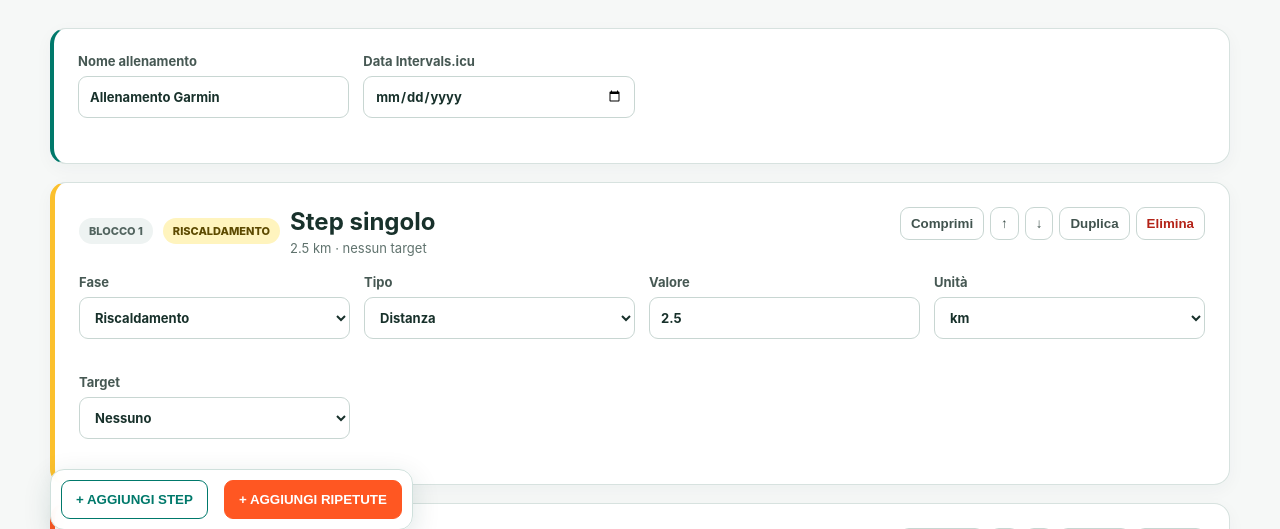
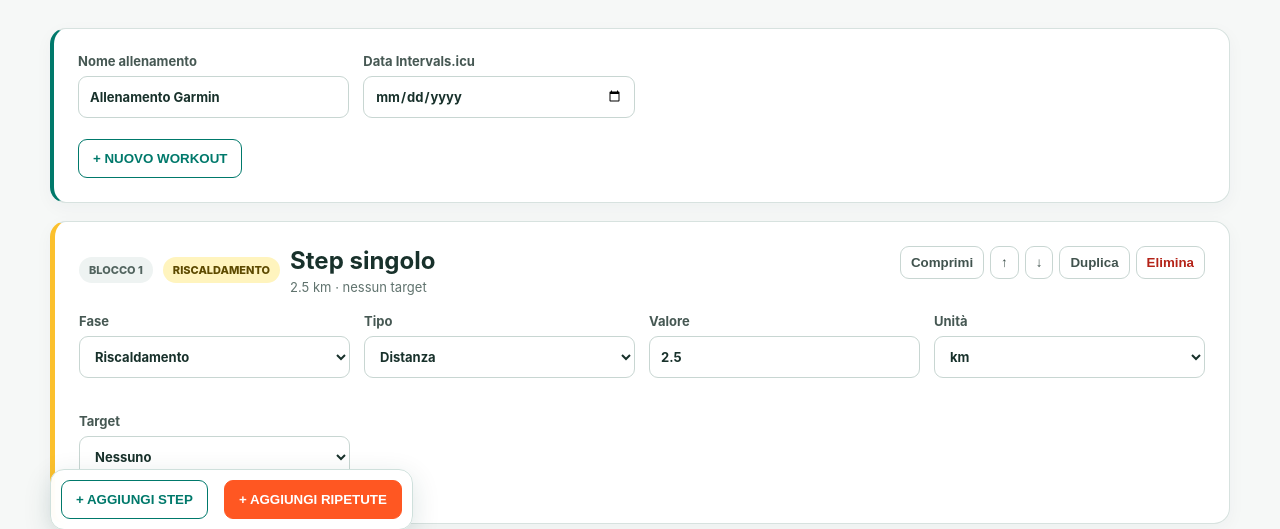
Before and after one commit to P4oloR/garmin-workout-generator, a Flask app: page / in a window 1280 px wide. Shown: the part 256-785 px from the top of the page. Run offline with Flask 3, Linux system fonts and the light colour scheme.

Commit message:
Add weekly workout create and edit workflow

```diff
--- a/templates/index.html
+++ b/templates/index.html
@@ -27,7 +27,8 @@
     </header>
 
     <section class="card name-card">
-        <div class="step-grid">
+        <div class="name-card-header">
+            <div class="step-grid name-card-grid">
                 <label class="field">
                     <span>Nome allenamento</span>
                     <input id="workout-name" type="text" value="Allenamento Garmin">
@@ -38,6 +39,12 @@
                     <input id="workout-date" type="date">
                     <small class="field-error"></small>
                 </label>
+            </div>
+            <button id="new-workout" class="secondary new-workout-button" type="button">+ NUOVO WORKOUT</button>
+        </div>
+        <div id="editing-banner" class="editing-banner hidden">
+            <span>Stai modificando un allenamento già inserito nella settimana.</span>
+            <button id="cancel-edit-workout" type="button">ANNULLA MODIFICA</button>
         </div>
     </section>
 
@@ -200,6 +207,7 @@ const publishWolButton = document.getElementById("publish-wol");
 const wolResult = document.getElementById("wol-result");
 const wolUrl = document.getElementById("wol-url");
 let weekItems = [];
+let editingWeekItemId = null;
 
 const roleNames = {
     run: "Corsa",
@@ -693,24 +701,36 @@ function renderWeekList() {
         .forEach(item => {
             const row = document.createElement("div");
             row.className = "week-item";
+            if (item.id === editingWeekItemId) row.classList.add("is-editing");
+
             row.innerHTML =
-                '<div><strong>' +
+                '<div class="week-item-copy"><strong>' +
                 ["Lunedì","Martedì","Mercoledì","Giovedì","Venerdì","Sabato","Domenica"][item.day_offset] +
                 '</strong><span>' + escapeHtmlClient(item.workout.name) + '</span></div>' +
-                '<button type="button" class="danger-action" data-remove="' + item.id + '">Rimuovi</button>';
+                '<div class="week-item-actions">' +
+                    '<button type="button" class="secondary-action" data-edit="' + item.id + '">Modifica</button>' +
+                    '<button type="button" class="danger-action" data-remove="' + item.id + '">Rimuovi</button>' +
+                '</div>';
             weekList.appendChild(row);
+        });
+
+    weekList.querySelectorAll("[data-edit]").forEach(button => {
+        button.addEventListener("click", () => editWeekWorkout(button.dataset.edit));
     });
 
     weekList.querySelectorAll("[data-remove]").forEach(button => {
         button.addEventListener("click", () => {
-            weekItems = weekItems.filter(item => item.id !== button.dataset.remove);
+            const id = button.dataset.remove;
+            weekItems = weekItems.filter(item => item.id !== id);
+            if (editingWeekItemId === id) {
+                resetWorkoutBuilder();
+            }
             renderWeekList();
         });
     });
 
     publishWolButton.disabled = false;
 }
-
 function escapeHtmlClient(value) {
     return String(value ?? "")
         .replaceAll("&", "&amp;")
@@ -718,6 +738,58 @@ function escapeHtmlClient(value) {
         .replaceAll(">", "&gt;")
         .replaceAll('"', "&quot;")
         .replaceAll("'", "&#039;");
+}
+
+function loadWorkoutIntoBuilder(workout) {
+    builder.innerHTML = "";
+    document.getElementById("workout-name").value = workout.name || "";
+
+    (workout.items || []).forEach(item => {
+        if (item.type === "step") {
+            addStep(item);
+        } else if (item.type === "repeat") {
+            addRepeat(item);
+        }
+    });
+
+    if (!builder.children.length) {
+        addStep({role: "run", end_type: "distance", value: 1, unit: "km", target: "none"});
+    }
+
+    refreshUI();
+}
+
+function setEditingMode(itemId) {
+    editingWeekItemId = itemId;
+    const banner = document.getElementById("editing-banner");
+    const button = document.getElementById("add-current-to-week");
+
+    banner.classList.toggle("hidden", !itemId);
+    button.textContent = itemId ? "AGGIORNA ALLENAMENTO" : "+ AGGIUNGI ALLA SETTIMANA";
+    renderWeekList();
+}
+
+function editWeekWorkout(itemId) {
+    const item = weekItems.find(entry => entry.id === itemId);
+    if (!item) return;
+
+    document.getElementById("week-day").value = String(item.day_offset);
+    loadWorkoutIntoBuilder(JSON.parse(JSON.stringify(item.workout)));
+    setEditingMode(itemId);
+    window.scrollTo({top: 0, behavior: "smooth"});
+}
+
+function resetWorkoutBuilder() {
+    editingWeekItemId = null;
+    builder.innerHTML = "";
+    document.getElementById("workout-name").value = "Nuovo allenamento";
+    document.getElementById("workout-date").value = "";
+    addStep({role: "run", end_type: "distance", value: 1, unit: "km", target: "none"});
+    document.getElementById("editing-banner").classList.add("hidden");
+    document.getElementById("add-current-to-week").textContent = "+ AGGIUNGI ALLA SETTIMANA";
+    errorBox.classList.add("hidden");
+    refreshUI();
+    renderWeekList();
 }
 
 function addCurrentWorkoutToWeek() {
@@ -731,16 +803,31 @@ function addCurrentWorkoutToWeek() {
     const dayOffset = Number(document.getElementById("week-day").value);
     const workout = JSON.parse(JSON.stringify(currentWorkoutPayload()));
 
+    if (editingWeekItemId) {
+        const editingItem = weekItems.find(item => item.id === editingWeekItemId);
+        if (!editingItem) {
+            setEditingMode(null);
+            return;
+        }
+
+        weekItems = weekItems.filter(item =>
+            item.id === editingWeekItemId || item.day_offset !== dayOffset
+        );
+
+        editingItem.day_offset = dayOffset;
+        editingItem.workout = workout;
+        setEditingMode(null);
+    } else {
         weekItems = weekItems.filter(item => item.day_offset !== dayOffset);
         weekItems.push({
             id: crypto.randomUUID(),
             day_offset: dayOffset,
             workout,
         });
+    }
 
     renderWeekList();
 }
-
 async function publishWeekToWol() {
     errorBox.classList.add("hidden");
     wolResult.classList.add("hidden");
@@ -788,7 +875,7 @@ async function publishWeekToWol() {
         errorBox.classList.remove("hidden");
     } finally {
         publishWolButton.disabled = !weekItems.length;
-        publishWolButton.textContent = "PUBBLICA SU WOL";
+        publishWolButton.textContent = "PUBBLICA SU WORKOUT LINK";
     }
 }
 
@@ -881,6 +968,8 @@ document.getElementById("add-repeat").addEventListener("click", () => addRepeat(
 document.getElementById("generate").addEventListener("click", generateJson);
 document.getElementById("send-intervals").addEventListener("click", sendToIntervals);
 document.getElementById("add-current-to-week").addEventListener("click", addCurrentWorkoutToWeek);
+document.getElementById("new-workout").addEventListener("click", resetWorkoutBuilder);
+document.getElementById("cancel-edit-workout").addEventListener("click", resetWorkoutBuilder);
 document.getElementById("publish-wol").addEventListener("click", publishWeekToWol);
 document.getElementById("copy-wol-link").addEventListener("click", copyWolLink);
 document.getElementById("open-wol-link").addEventListener("click", openWolLink);
```
Lines whose indentation alone changed are shown as unchanged.
